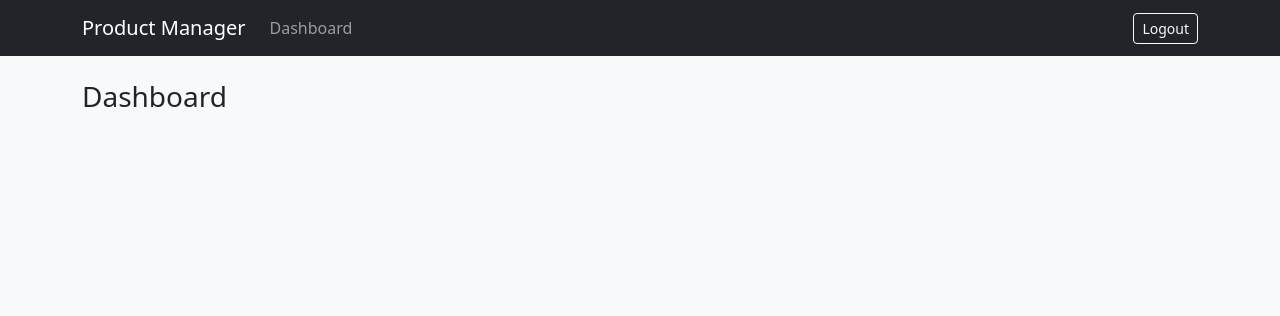
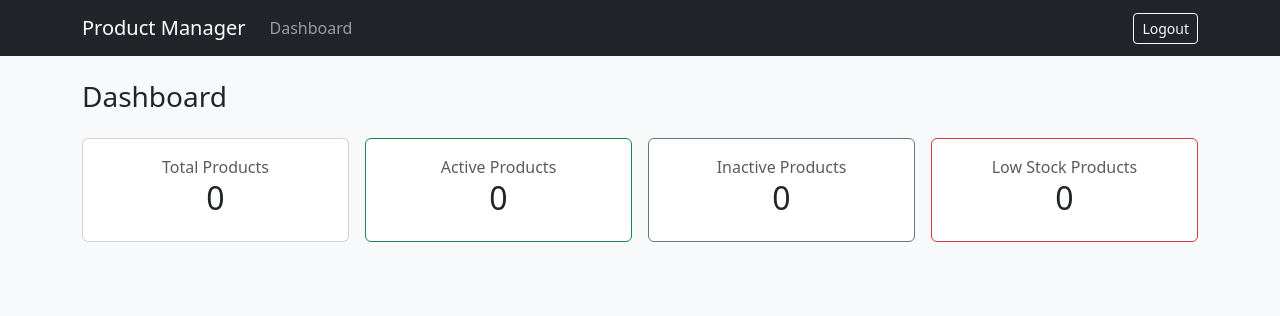
Before and after one commit to gautam-1910/product-management, a Django app: page / in a window 1280 px wide. Shown: the top 316 px of the page. Run offline with Django 5.2, Linux system fonts and the light colour scheme; the visitor is signed in with stand-in values (Sample User, id 1); data that the repository does not hold is empty.

Commit message:
Add dashboard

```diff
--- a/products/views.py
+++ b/products/views.py
@@ -3,8 +3,14 @@ from django.shortcuts import render
 # Create your views here.
 from django.contrib.auth.decorators import login_required
 from django.shortcuts import render
-
+from .models import Product
 
 @login_required
 def dashboard(request):
-    return render(request, 'dashboard.html')
+    context = {
+        'total': Product.objects.count(),
+        'active': Product.objects.filter(status='active').count(),
+        'inactive': Product.objects.filter(status='inactive').count(),
+        'low': Product.objects.filter(stock__lte=Product.LOW_STOCK_THRESHOLD).count(),
+    }
+    return render(request, 'dashboard.html', context)
--- a/templates/dashboard.html
+++ b/templates/dashboard.html
@@ -1,4 +1,26 @@
 {% extends 'base.html' %}
 {% block content %}
-<h3>Dashboard</h3>
+<h3 class="mb-4">Dashboard</h3>
+<div class="row g-3">
+  <div class="col-6 col-md-3">
+    <div class="card text-center"><div class="card-body">
+      <div class="text-muted">Total Products</div><h2>{{ total }}</h2>
+    </div></div>
+  </div>
+  <div class="col-6 col-md-3">
+    <div class="card text-center border-success"><div class="card-body">
+      <div class="text-muted">Active Products</div><h2>{{ active }}</h2>
+    </div></div>
+  </div>
+  <div class="col-6 col-md-3">
+    <div class="card text-center border-secondary"><div class="card-body">
+      <div class="text-muted">Inactive Products</div><h2>{{ inactive }}</h2>
+    </div></div>
+  </div>
+  <div class="col-6 col-md-3">
+    <div class="card text-center border-danger"><div class="card-body">
+      <div class="text-muted">Low Stock Products</div><h2>{{ low }}</h2>
+    </div></div>
+  </div>
+</div>
 {% endblock %}
```
